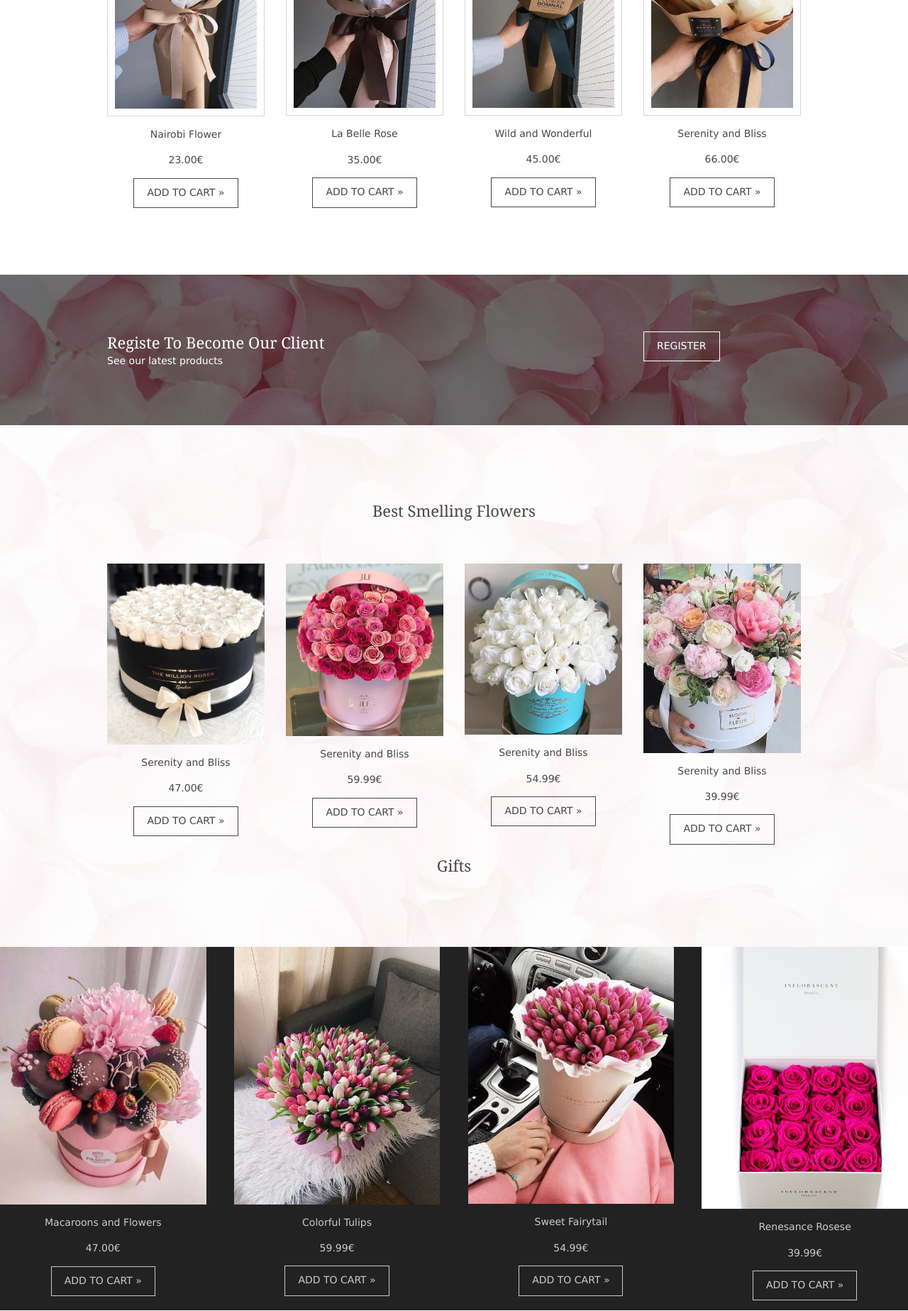
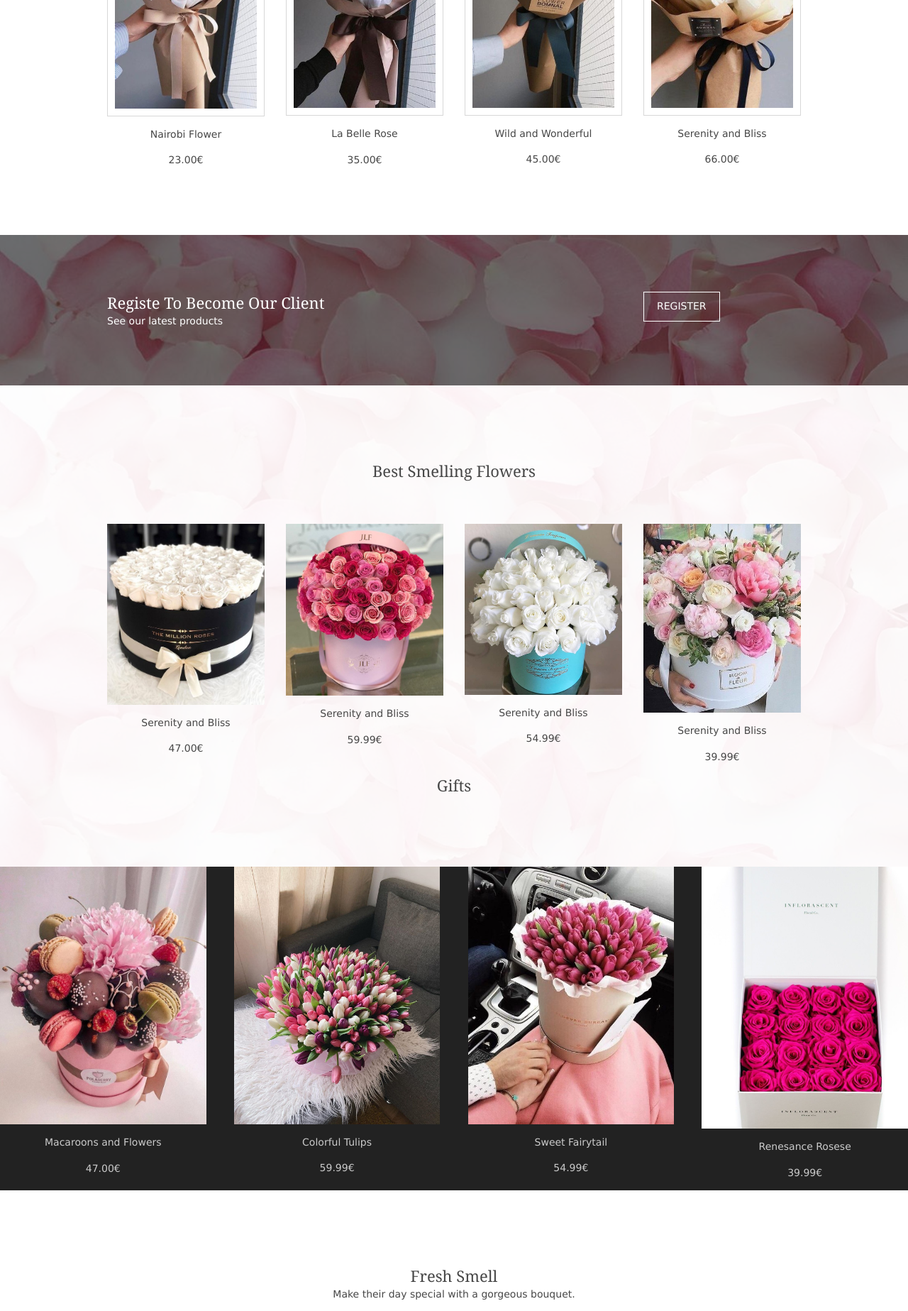
Before and after one commit to rritakrasniqi/Projekti-Final, a PHP site: page / in a window 1280 px wide. Shown: the part 1353-3200 px from the top of the page at 71% size. Run offline with PHP 8.4, Linux system fonts and the light colour scheme; some libraries are stand-ins or nearby versions.

Commit message:
Update index.php

```diff
--- a/Projekti-Web/index.php
+++ b/Projekti-Web/index.php
@@ -93,25 +93,25 @@ session_start();
         <img class="inspace-10 borderedbox" src="images/demo/bloom1.jpg" alt="">
         <p>Nairobi Flower</p>
 		<p> 23.00€</p>
-		 <p><a class="btn" href="#">Add to cart &raquo;</a></p>
+
       </li>
       <li class="one_quarter">
         <img class="inspace-10 borderedbox" src="images/demo/bloom2.jpg" alt="">
         <p>La Belle Rose</p>
 		<p> 35.00€</p>
-		 <p><a class="btn" href="#">Add to cart &raquo;</a></p>
+
       </li>
       <li class="one_quarter">
         <img class="inspace-10 borderedbox" src="images/demo/bloom6.jpg" alt="">
        <p>Wild and Wonderful</p>
 		<p> 45.00€</p>
-		 <p><a class="btn" href="#">Add to cart &raquo;</a></p>
+
       </li>
       <li class="one_quarter">
         <img class="inspace-10 borderedbox" src="images/demo/bloom7.jpg" alt="">
          <p>Serenity and Bliss</p>
 		<p> 66.00€</p>
-		 <p><a class="btn" href="#">Add to cart &raquo;</a></p>
+
       </li>
 
     </ul>
@@ -139,25 +139,25 @@ session_start();
         <img src="images/demo/bloom11.jpg" alt="">
         <p>Serenity and Bliss</p>
 		<p> 47.00€</p>
-		 <p><a class="btn" href="#">Add to cart &raquo;</a></p>
+
       </li>
       <li class="one_quarter">
         <img src="images/demo/gif3.jpg" alt="">
          <p>Serenity and Bliss</p>
 		<p> 59.99€</p>
-		 <p><a class="btn" href="#">Add to cart &raquo;</a></p>
+
       </li>
       <li class="one_quarter">
         <img src="images/demo/bloom14.jpg" alt="">
          <p>Serenity and Bliss</p>
 		<p> 54.99€</p>
-		 <p><a class="btn" href="#">Add to cart &raquo;</a></p>
+
       </li>
       <li class="one_quarter">
         <img src="images/demo/bloom3.jpg" alt="">
          <p>Serenity and Bliss</p>
 		<p> 39.99€</p>
-		 <p><a class="btn" href="#">Add to cart &raquo;</a></p>
+
       </li>
 
 
@@ -168,25 +168,25 @@ session_start();
         <img src="images/demo/gif2.jpg" alt="">
         <p>Macaroons and Flowers</p>
 		<p> 47.00€</p>
-		 <p><a class="btn" href="#">Add to cart &raquo;</a></p>
+
       </li>
       <li class="one_quarter">
         <img src="images/demo/r.jpg" alt="">
          <p>Colorful Tulips</p>
 		<p> 59.99€</p>
-		 <p><a class="btn" href="#">Add to cart &raquo;</a></p>
+
       </li>
       <li class="one_quarter">
         <img src="images/demo/gif.png" alt="">
          <p>Sweet Fairytail</p>
 		<p> 54.99€</p>
-		 <p><a class="btn" href="#">Add to cart &raquo;</a></p>
+
       </li>
       <li class="one_quarter">
         <img src="images/demo/gif1.jpg" alt="">
          <p>Renesance Rosese</p>
 		<p> 39.99€</p>
-		 <p><a class="btn" href="#">Add to cart &raquo;</a></p>
+
       </li>
 
     </ul>
@@ -204,19 +204,19 @@ session_start();
         <li class="one_quarter first"><a href="#"><img src="images/demo/bloom7.jpg" alt="">
 		 <p>Abundance of Winter Flowers</p>
 		<p> 55.00€</p>
-		 <p><a class="btn" href="#">Add to cart &raquo;</a></p></a></li>
+
         <li class="one_quarter"><a href="#"><img  src="images/demo/p6.png" alt="">
 		 <p>Abundance of Seasonal </p>
 		<p> 52.00€</p>
-		 <p><a class="btn" href="#">Add to cart &raquo;</a></p></a></li>
+
         <li class="one_quarter"><a href="#"><img  src="images/demo/Flower8.png" alt="">
 		 <p>Mixed Tall Stems for Vases</p>
 		<p> 66.00€</p>
-		 <p><a class="btn" href="#">Add to cart &raquo;</a></p></a></li>
+
         <li class="one_quarter"><a href="#"><img  src="images/demo/y.jpg" alt="">
 		 <p>Serenity and Bliss</p>
 		<p> 41.00€</p>
-		 <p><a class="btn" href="#">Add to cart &raquo;</a></p></a></li>
+
 		</ul>
     </figure>
 			  <p class="btmspace-50 justified">  Flowers are the key to making a surprise gift burst with emotion. No matter if the sentiment is one of joy on a birthday, wedding or anniversary or for a sad occasion like a funeral or to express sorrow. Flowers have an almost magical ability to communicate all your feelings from a distance, without a single word being spoken. A bouquet can easily be chosen to fit the characteristics and style of whoever you want to impress and there’s a certain level of luxury implied when you deliver flowers to someone’s door. Let the colours and fresh scents send the perfect message to someone special from anywhere in the world.</p>
@@ -228,19 +228,19 @@ session_start();
         <li class="one_quarter first"><a href="#"><img src="images/demo/z.png" alt="">
 		 <p>Sweet Suprise</p>
 		<p> 23.99€</p>
-		 <p><a class="btn" href="#">Add to cart &raquo;</a></p></a></li>
+
         <li class="one_quarter"><a href="#"><img  src="images/demo/jo.png" alt="">
 		 <p>Ice Cream </p>
 		<p> 39.99€</p>
-		 <p><a class="btn" href="#">Add to cart &raquo;</a></p></a></li>
+
         <li class="one_quarter"><a href="#"><img  src="images/demo/bloom4.jpg" alt="">
 		 <p>Bloom</p>
 		<p> 62.70€</p>
-		 <p><a class="btn" href="#">Add to cart &raquo;</a></p></a></li>
+
         <li class="one_quarter"><a href="#"><img  src="images/demo/g.png" alt="">
 		 <p>Innocent Love</p>
 		<p> 22.90€</p>
-		 <p><a class="btn" href="#">Add to cart &raquo;</a></p></a></li>
+
       </ul>
     </figure>
 
```
